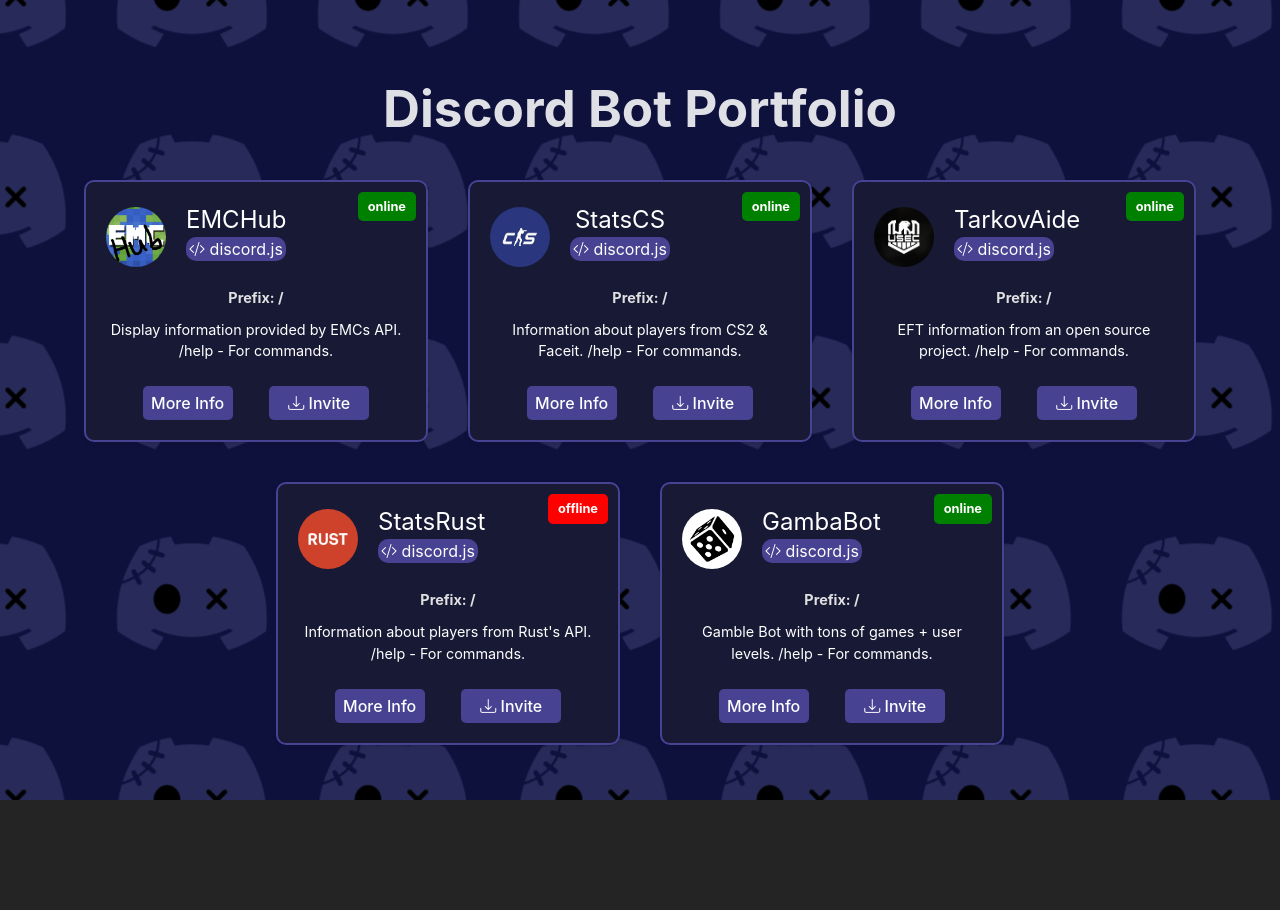
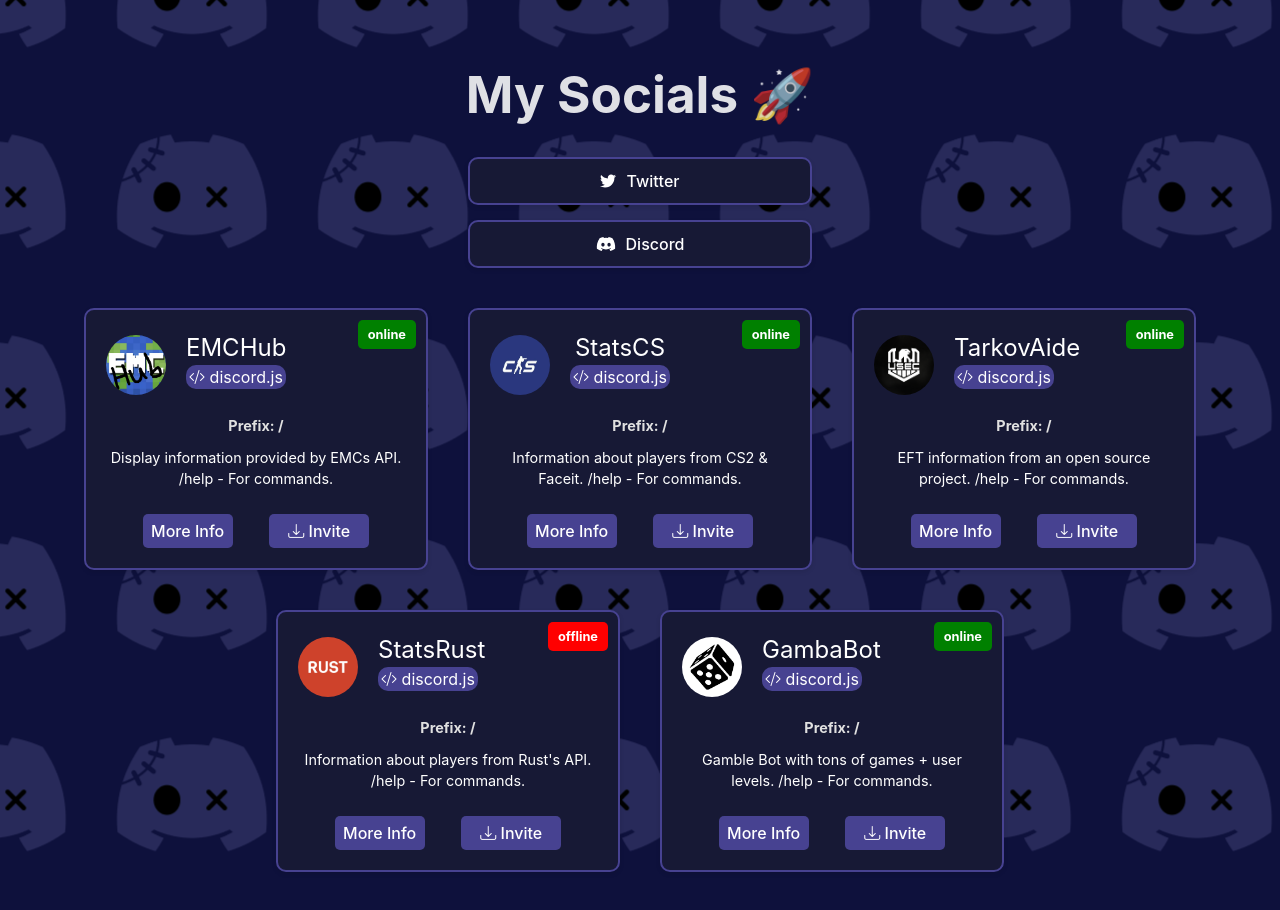
Before and after one commit to lucas-ohlin/Discord-Bot-Portal, a React (Vite) app: page / in a window 1280 px wide. Shown: the top 910 px of the page. Before the commit the page ends 800 px from the top, so only its background shows below. Built offline with nearby package versions, Linux system fonts and the light colour scheme.

Commit message:
Added a social section to the site

```diff
--- a/package.json
+++ b/package.json
@@ -10,11 +10,15 @@
     "preview": "vite preview"
   },
   "dependencies": {
+    "@fortawesome/free-brands-svg-icons": "^6.5.2",
+    "@fortawesome/free-solid-svg-icons": "^6.5.2",
+    "@fortawesome/react-fontawesome": "^0.2.0",
     "bootstrap": "^5.3.2",
     "bootstrap-icons": "^1.11.1",
     "react": "^18.2.0",
     "react-bootstrap": "^2.10.0",
-    "react-dom": "^18.2.0"
+    "react-dom": "^18.2.0",
+    "react-router-dom": "^6.22.3"
   },
   "devDependencies": {
     "@types/react": "^18.2.15",
--- a/src/App.css
+++ b/src/App.css
@@ -1,7 +1,11 @@
 #root {
 	margin: 0 auto;
-	padding: 2rem;
 	text-align: center;
+    padding: 2rem;
+}
+
+.app-container {
+    padding: 2rem;
 }
 
 .bot-list {
--- a/src/App.jsx
+++ b/src/App.jsx
@@ -1,4 +1,8 @@
 import React, { useState, useEffect } from 'react';
+import { faCheckSquare, faCoffee, faBars } from '@fortawesome/free-solid-svg-icons'
+import { fab, faDiscord, faTwitter } from '@fortawesome/free-brands-svg-icons';
+import { FontAwesomeIcon } from '@fortawesome/react-fontawesome'
+
 import BotList from './Component/BotList.jsx';
 import './App.css';
 
@@ -32,7 +36,15 @@ function App() {
     return (
         <>
             <div>
-                <h1>Discord Bot Portfolio</h1>
+                <h1>My Socials 🚀</h1>
+                <div className='social-container'>
+                    <a target="_blank" href='https://twitter.com/nomad_swe' className="social-link">
+                        <FontAwesomeIcon icon={faTwitter} className='social-icon'/> Twitter
+                    </a>
+                    <a target="_blank" href='https://discord.gg/qSHKRaCEkm' className="social-link">
+                        <FontAwesomeIcon icon={faDiscord} className='social-icon'/> Discord
+                    </a>
+                </div>
                 <BotList bots={bots} />
             </div>
         </>
--- a/src/CSS/BotCard.css
+++ b/src/CSS/BotCard.css
@@ -211,3 +211,38 @@
 .custom-modal .modal-body ul li {
     text-align: center;
 }
+
+.social-container {
+    display: flex;
+    flex-direction: column;
+    align-items: center;
+    justify-content: center;
+    gap: 5px;
+    margin: 20px;
+}
+
+.social-link {
+    display: flex;
+    align-items: center;
+    justify-content: center;
+    min-width: 320px;
+    /* width: 50%; */
+    padding: 10px;
+    margin-bottom: 10px;
+    border: 2px solid #474291;
+    border-radius: 10px;
+    background-color: #171935;
+    color: #fff;
+    text-decoration: none;
+    box-shadow: 0 2px 5px rgba(0, 0, 0, 0.1);
+    transition: background-color 0.3s, color 0.3s;
+}
+
+.social-link:hover {
+    background-color: #655ed3;
+    color: #fff;
+}
+
+.social-icon {
+    margin-right: 10px;
+}
--- a/src/main.jsx
+++ b/src/main.jsx
@@ -1,8 +1,10 @@
 import React from 'react'
 import ReactDOM from 'react-dom/client'
+
 import App from './App.jsx'
+
 import './index.css'
-import './CSS/InfiniteScrolling.css'
+import './css/InfiniteScrolling.css'
 
 ReactDOM.createRoot(document.getElementById('root')).render(
 	<React.StrictMode>
```
Also changed, not shown: src/Component/navbar.jsx (added, +37 -0 lines), 1 other file (tests, documents, lock files or other folders).
